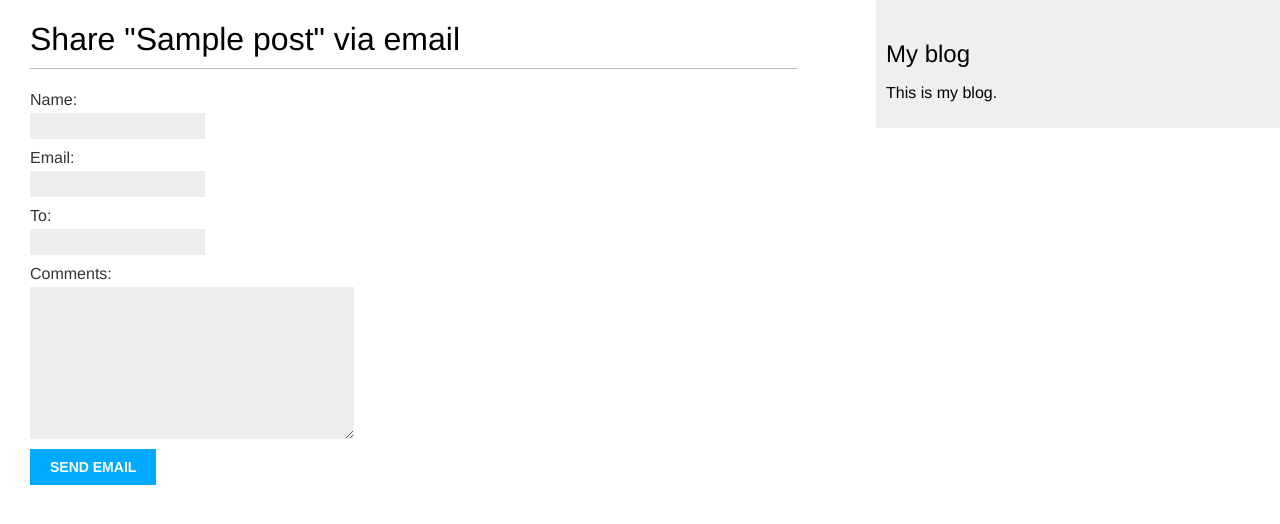
After one commit to JacekKowal/Blog, a Django app: page /blog/1/share/ in a window 1280 px wide. The commit adds this page. Shown: the top 524 px of the page. Run offline with Django 4.2, Linux system fonts and the light colour scheme; tables that the repository leaves empty hold one stand-in row (values such as "Sample post").

Commit message:
Email recommendation added

```diff
--- a/blog/blog/urls.py
+++ b/blog/blog/urls.py
@@ -20,4 +20,5 @@ urlpatterns = [
     path('admin/', admin.site.urls),
     path('blog/', include('index.urls', namespace='index')),
 
+
 ]
--- /dev/null
+++ b/blog/index/templates/index/post/share.html
@@ -0,0 +1,19 @@
+{% extends "index/base.html" %}
+
+{% block title %}Share the post{% endblock %}
+
+{% block content %}
+{% if sent %}
+<h1>Email was sent</h1>
+<p>
+    The post "{{ post.title }}" to {{ form.cleaned_data.to }} succeeded.
+</p>
+{% else %}
+<h1>Share "{{ post.title }}" via email</h1>
+<form action="#" method="post">
+{{ form.as_p }}
+{% csrf_token %}
+<input type="submit" value="Send email">
+</form>
+{% endif %}
+{% endblock %}
--- a/blog/index/urls.py
+++ b/blog/index/urls.py
@@ -7,4 +7,5 @@ app_name = 'index'
 urlpatterns = [
     path('', views.PostListView.as_view(), name='post_list'),
     path('<int:year>/<int:month>/<int:day>/<slug:post>', views.post_detail, name='post_detail'),
+    path('<int:post_id>/share/', views.post_share, name='post_share'),
 ]
--- a/blog/index/views.py
+++ b/blog/index/views.py
@@ -32,6 +32,6 @@ def post_share(request, post_id):
                                                                                      cd['comments'])
             send_mail(subject, message, 'jacek@myblog.com', [cd['to']])
             sent = True
-        else:
-            form = EmailPostForm()
-        return render(request, 'index/post/share.html', {'post': post, 'form': form, 'sent': sent})
+    else:
+        form = EmailPostForm()
+    return render(request, 'index/post/share.html', {'post': post, 'form': form, 'sent': sent})
```
Also changed, not shown: blog/index/templates/index/post/detail.html (+9 -5 lines).
